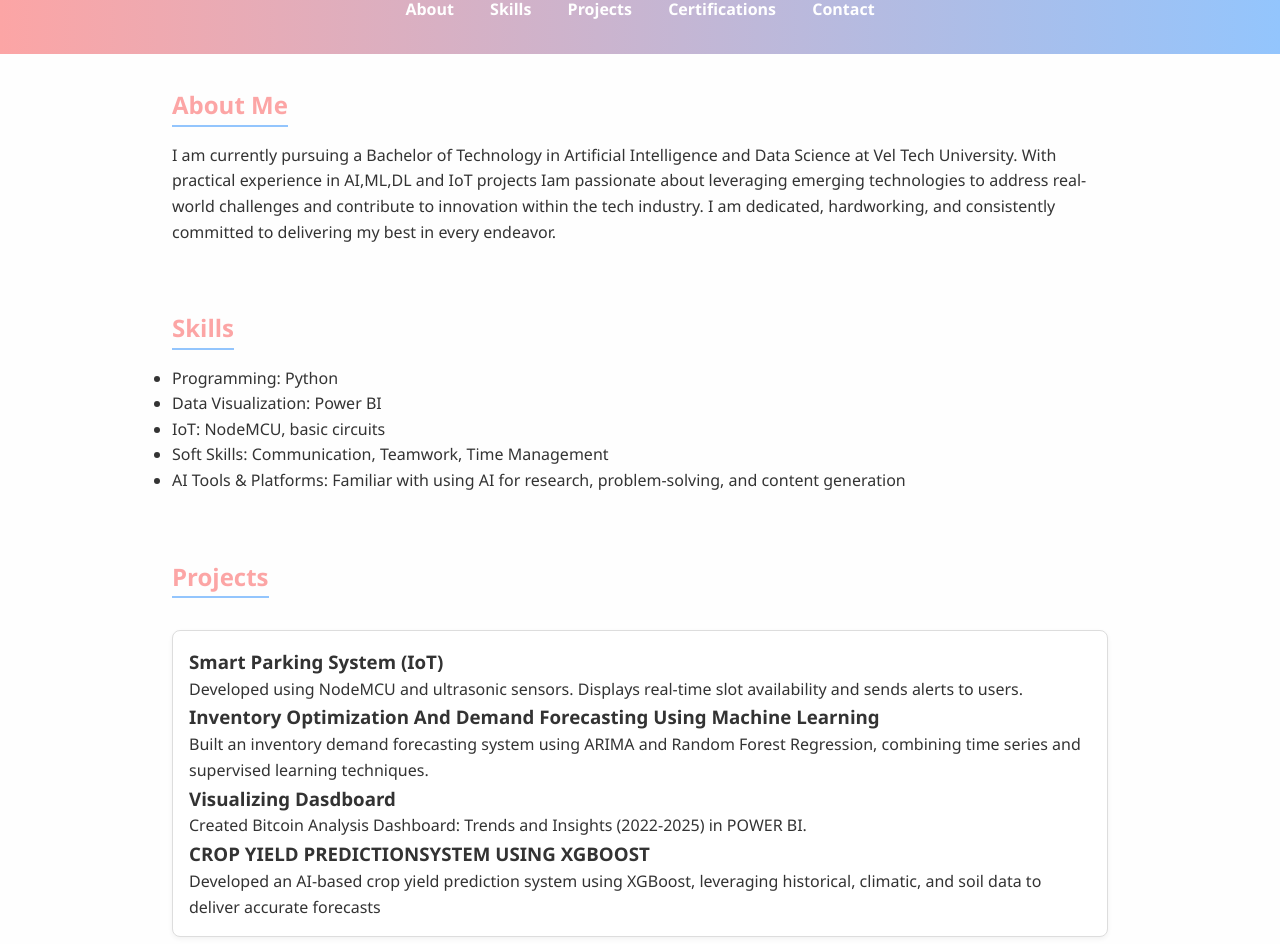
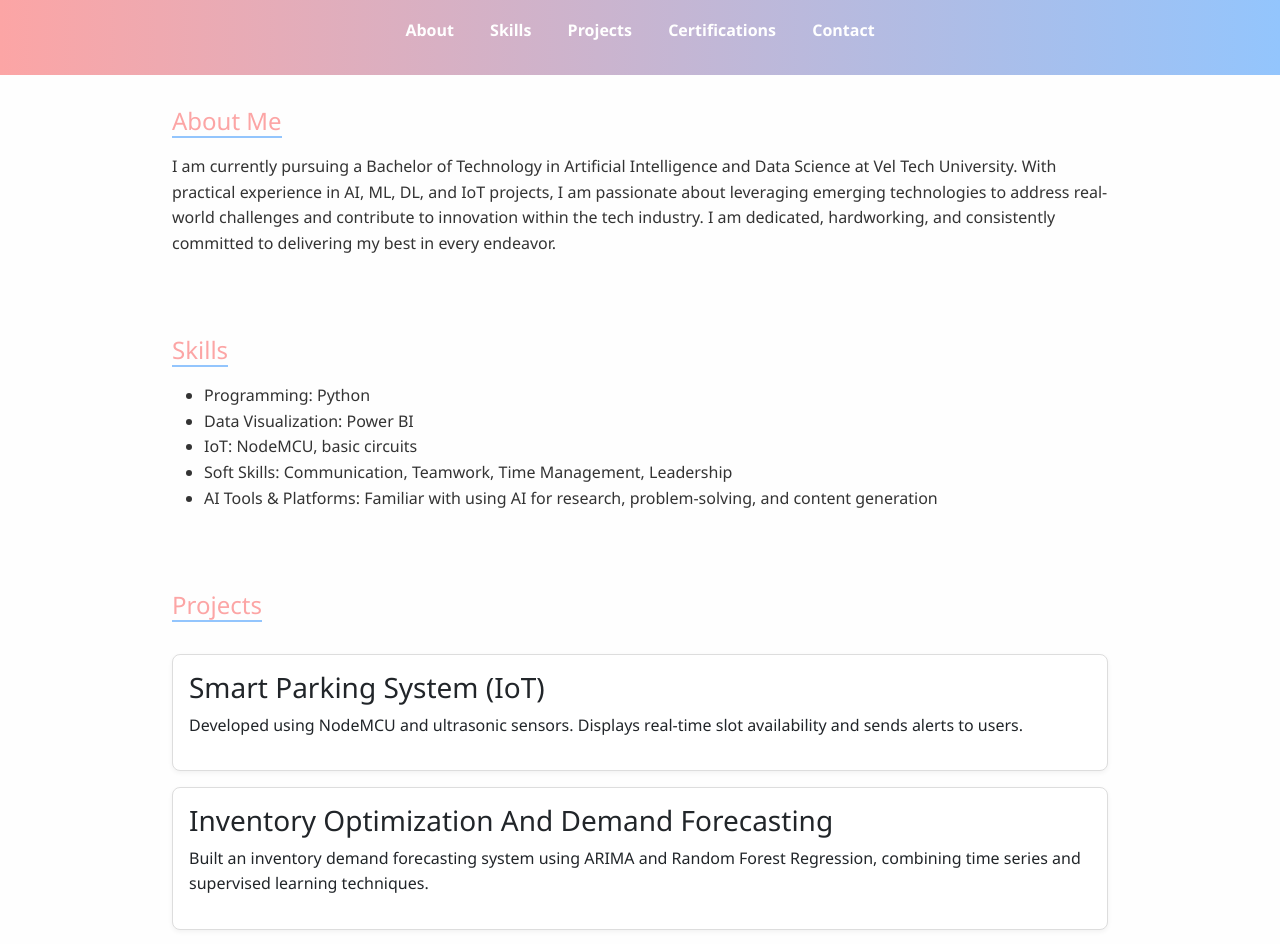
Before and after one commit to HashimmS/Hashim-portfolio, a plain HTML site: page index.html in a window 1280 px wide. Shown: the part 112-1056 px from the top of the page. Drawn offline with nearby package versions, Linux system fonts and the light colour scheme.

Commit message:
Update index.html

```diff
--- a/index.html
+++ b/index.html
@@ -4,10 +4,12 @@
   <meta charset="UTF-8" />
   <meta name="viewport" content="width=device-width, initial-scale=1.0" />
   <title>Abdul Hashim S - Portfolio</title>
+  <link href="https://cdn.jsdelivr.net/npm/bootstrap@5.3.0/dist/css/bootstrap.min.css" rel="stylesheet">
+  <link href="https://cdnjs.cloudflare.com/ajax/libs/font-awesome/6.4.0/css/all.min.css" rel="stylesheet">
   <style>
     :root {
-      --primary: #fca5a5; /* Light pink */
-      --accent: #93c5fd;  /* Light blue */
+      --primary: #fca5a5;
+      --accent: #93c5fd;
       --bg: #fefefe;
       --text: #333;
     }
@@ -39,6 +41,10 @@
       font-weight: bold;
     }
 
+    nav a:hover {
+      text-decoration: underline;
+    }
+
     section {
       padding: 2rem;
       max-width: 1000px;
@@ -60,6 +66,20 @@
       padding: 1rem;
       margin: 1rem 0;
       box-shadow: 0 2px 5px rgba(0,0,0,0.05);
+      transition: transform 0.3s;
+    }
+
+    .card:hover {
+      transform: translateY(-5px);
+    }
+
+    .icon-hover {
+      display: inline-block;
+      transition: transform 0.3s ease;
+    }
+
+    .icon-hover:hover {
+      transform: translateY(-5px);
     }
 
     footer {
@@ -68,24 +88,33 @@
       text-align: center;
       padding: 1rem;
     }
+
+    a {
+      color: var(--accent);
+      text-decoration: none;
+    }
+
+    a:hover {
+      text-decoration: underline;
+    }
   </style>
 </head>
 <body>
   <header>
     <h1>Abdul Hashim S</h1>
-    <p>Aspiring AI Engineer |  Data Science Student</p>
+    <p>Aspiring AI Engineer | Data Science Student</p>
     <nav>
-      <a href="#about">About</a>
-      <a href="#skills">Skills</a>
-      <a href="#projects">Projects</a>
-      <a href="#certifications">Certifications</a>
-      <a href="#contact">Contact</a>
+      <a href="#about" class="icon-hover">About</a>
+      <a href="#skills" class="icon-hover">Skills</a>
+      <a href="#projects" class="icon-hover">Projects</a>
+      <a href="#certifications" class="icon-hover">Certifications</a>
+      <a href="#contact" class="icon-hover">Contact</a>
     </nav>
   </header>
 
   <section id="about">
     <h2 class="section-title">About Me</h2>
-    <p> I am currently pursuing a Bachelor of Technology in Artificial Intelligence and Data Science at Vel Tech University. With practical experience in AI,ML,DL and IoT projects Iam passionate about leveraging emerging technologies to address real-world challenges and contribute to innovation within the tech industry. I am dedicated, hardworking, and consistently committed to delivering my best in every endeavor. </p>
+    <p>I am currently pursuing a Bachelor of Technology in Artificial Intelligence and Data Science at Vel Tech University. With practical experience in AI, ML, DL, and IoT projects, I am passionate about leveraging emerging technologies to address real-world challenges and contribute to innovation within the tech industry. I am dedicated, hardworking, and consistently committed to delivering my best in every endeavor.</p>
   </section>
 
   <section id="skills">
@@ -94,7 +123,7 @@
       <li>Programming: Python</li>
       <li>Data Visualization: Power BI</li>
       <li>IoT: NodeMCU, basic circuits</li>
-      <li>Soft Skills: Communication, Teamwork, Time Management</li>
+      <li>Soft Skills: Communication, Teamwork, Time Management, Leadership</li>
       <li>AI Tools & Platforms: Familiar with using AI for research, problem-solving, and content generation</li>
     </ul>
   </section>
@@ -104,13 +133,23 @@
     <div class="card">
       <h3>Smart Parking System (IoT)</h3>
       <p>Developed using NodeMCU and ultrasonic sensors. Displays real-time slot availability and sends alerts to users.</p>
-      <h3>Inventory Optimization And Demand Forecasting Using Machine Learning</h3>
+    </div>
+    <div class="card">
+      <h3>Inventory Optimization And Demand Forecasting</h3>
       <p>Built an inventory demand forecasting system using ARIMA and Random Forest Regression, combining time series and supervised learning techniques.</p>
-      <h3> Visualizing Dasdboard</h3>
-      <p>Created Bitcoin Analysis Dashboard: Trends and Insights (2022-2025) in POWER BI.</p>
-      <h3>CROP YIELD PREDICTIONSYSTEM USING XGBOOST</h3>
-      <p>Developed an AI-based crop yield prediction system using XGBoost, leveraging historical, climatic, and soil data to deliver accurate forecasts</p>
-
+    </div>
+    <div class="card">
+      <h3>Inventory Demand Forecasting Using ARIMA</h3>
+      <p>Implemented a standalone ARIMA-based model to predict future inventory requirements using historical demand data, improving stock management efficiency.</p>
+    </div>
+    <div class="card">
+      <h3>Bitcoin Dashboard</h3>
+      <p>Created a Bitcoin Analysis Dashboard: Trends and Insights (2022-2025) in Power BI.</p>
+    </div>
+    <div class="card">
+      <h3>Crop Yield Prediction Using XGBoost</h3>
+      <p>Developed an AI-based crop yield prediction system using XGBoost, leveraging historical, climatic, and soil data to deliver accurate forecasts.</p>
+    </div>
   </section>
 
   <section id="certifications">
@@ -125,13 +164,15 @@
 
   <section id="contact">
     <h2 class="section-title">Contact</h2>
-    <p>Email: hashimubaid@gmail.com</p>
-    <p>GitHub: <a href="https:// https://github.com/HashimmS " target="_blank">github</a></p>
-    <p>LinkedIn: <a href="https://www.linkedin.com/in/hashim-10lm " target="_blank">Linked in</a></p>
+    <p>Email: hashimubaid2004@gmail.com</p>
+    <p>GitHub: <a href="https://github.com/HashimmS" target="_blank">github.com/HashimmS</a></p>
+    <p>LinkedIn: <a href="https://www.linkedin.com/in/hashim-10lm" target="_blank">linkedin.com/in/hashim-10lm</a></p>
   </section>
 
   <footer>
     <p>© 2025 Abdul Hashim S | Portfolio Website</p>
   </footer>
+
+  <script src="https://cdn.jsdelivr.net/npm/bootstrap@5.3.0/dist/js/bootstrap.bundle.min.js"></script>
 </body>
 </html>
```
